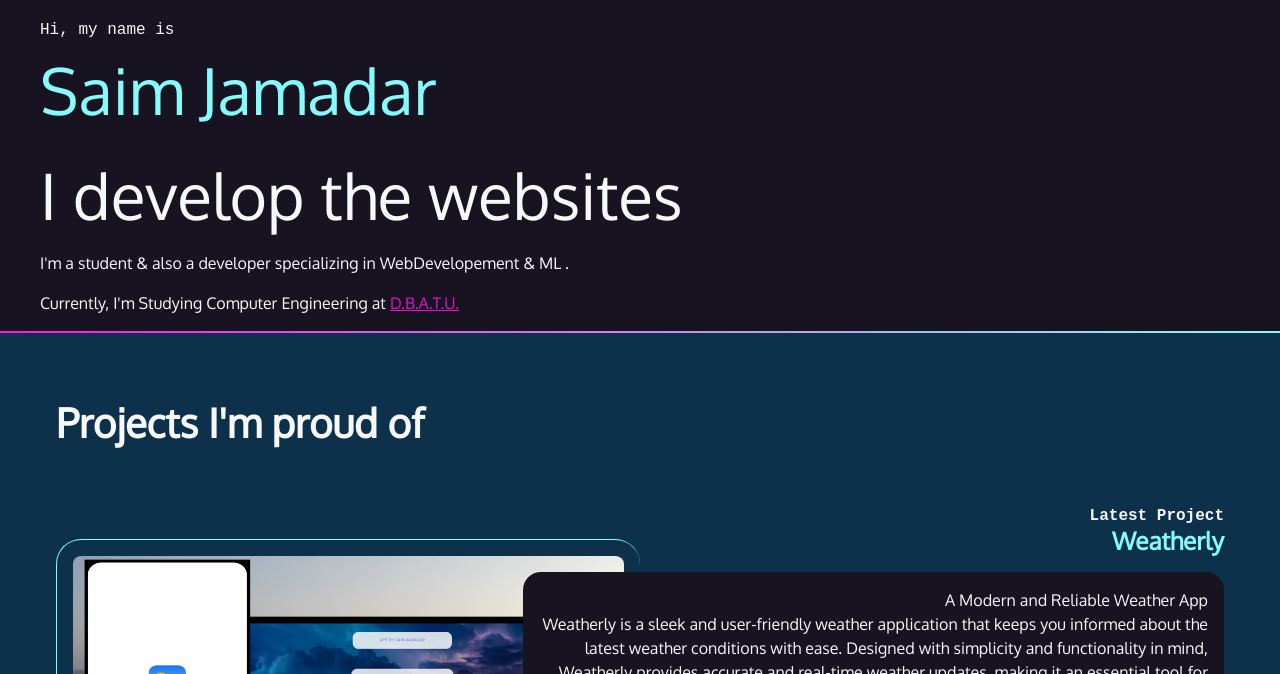
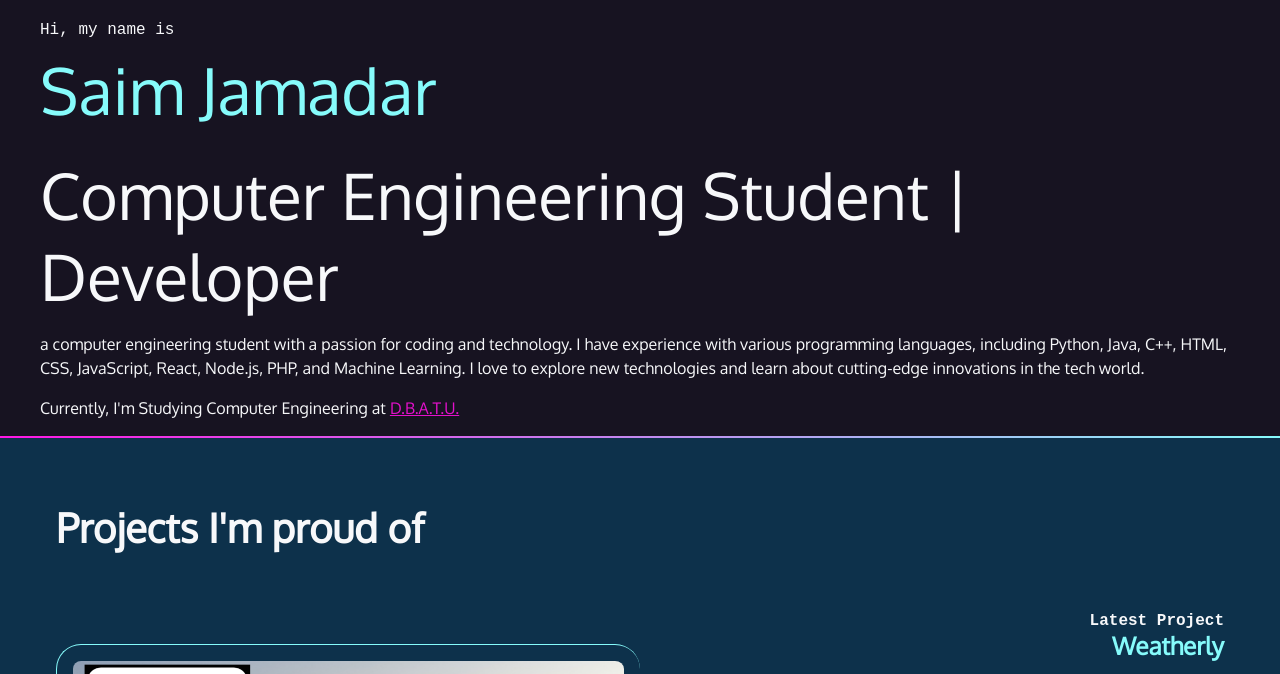
Before and after one commit to samjam003/portfolio, a plain HTML site: page index.html in a window 1280 px wide. Shown: the part 69-743 px from the top of the page. Drawn offline with Linux system fonts and the light colour scheme.

Commit message:
index.html

```diff
--- a/index.html
+++ b/index.html
@@ -29,10 +29,10 @@
   </nav>
 
     <section id="intro">
-    <!-- instructions in JavaScript block -->
+
 <p class="name">Hi, my name is <span>Saim Jamadar</span></p>
-<h2>I develop the websites</h2>
-<p>I'm  a student & also a developer specializing in WebDevelopement & ML .</p>
+<h2>Computer Engineering Student | Developer</h2>
+<p>a computer engineering student with a passion for coding and technology. I have experience with various programming languages, including Python, Java, C++, HTML, CSS, JavaScript, React, Node.js, PHP, and Machine Learning. I love to explore new technologies and learn about cutting-edge innovations in the tech world.</p>
 <p>Currently, I'm Studying Computer Engineering at <a href="https://dbatu.ac.in/">D.B.A.T.U.</a></p>
 </section>
 
```
